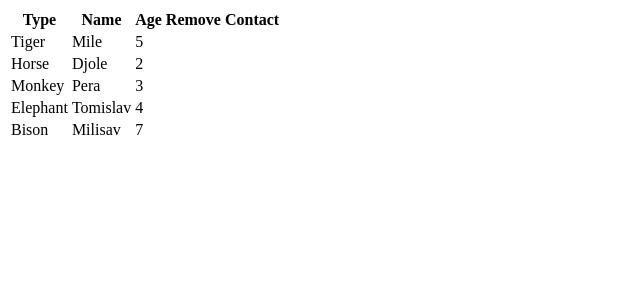
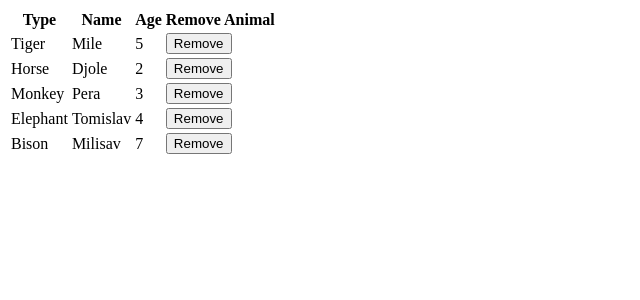
Before and after one commit to dzuka/zoo, an Angular app: page / in a window 1280 px wide. Shown: the top 300 px of the page, without its empty margins (0-640 px from the left). Built offline with nearby package versions, Linux system fonts and the light colour scheme.

Commit message:
zadatakanimal3

```diff
--- a/src/app/animal-list/animal-list.component.html
+++ b/src/app/animal-list/animal-list.component.html
@@ -4,7 +4,7 @@
       <th>Type</th>
       <th>Name</th>
       <th>Age</th>
-      <th>Remove Contact</th>
+      <th>Remove Animal</th>
     </tr>
   </thead>
   <tbody>
@@ -13,7 +13,11 @@
       <td>{{animal.name}}</td>
       <td *ngIf="!animal.age">Unknown</td>
       <td *ngIf="animal.age">{{animal.age}}</td>
-
+      <td>
+        <button (click)="removeAnimal(animal)">
+          Remove
+        </button>
+      </td>
     </tr>
 
   </tbody>
--- a/src/app/animal-list/animal-list.component.ts
+++ b/src/app/animal-list/animal-list.component.ts
@@ -39,6 +39,13 @@ export class AnimalListComponent implements OnInit {
 ];
    }
 
+   removeAnimal(animal)
+   {
+     let index = this.animals.indexOf(animal);
+     this.animals.splice(index, 1);
+   }
+
+
   ngOnInit() {
   }
 
```
